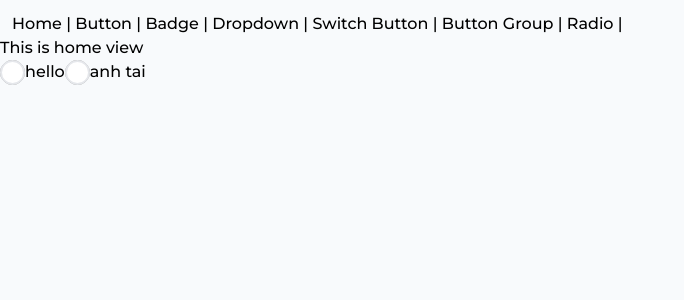
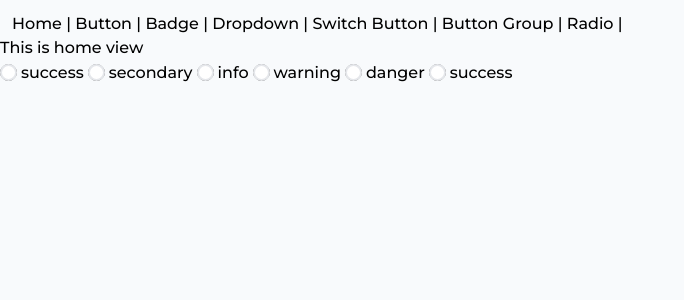
Before and after one commit to quachthientai/vuez-component-library, a Vue app: page /radio in a window 1280 px wide. Shown: the top 300 px of the page, without its empty margins (0-684 px from the left). Built offline with nearby package versions, Linux system fonts and the light colour scheme; a web font is replaced by a local one.

Commit message:
Finish forms/radio

```diff
--- a/src/assets/scss/components/Forms/_radio.scss
+++ b/src/assets/scss/components/Forms/_radio.scss
@@ -8,29 +8,34 @@ $disabled:#D9D9D9;
 
 @layer base{
     .radio {
-        @apply relative w-[25px] h-[25px] cursor-pointer;
+        @apply relative w-[17px] h-[17px] cursor-pointer;
 
         &::before{
             content: '';
-            @apply w-[25px] h-[25px] absolute rounded-full  border-2 bg-white;
+            @apply w-[17px] h-[17px] absolute rounded-full  border-2 bg-white;
 
         }
 
         &::after{
             content: '';
-            @apply w-[15px] h-[15px] absolute rounded-full bg-primary-500 top-[5px] left-[5px] opacity-0;
+            @apply w-[8px] h-[8px] absolute rounded-full bg-primary-500 top-[4.5px] left-[4.5px] opacity-0;
         }
 
         &:checked{
             + &:after{
-                @apply opacity-100;
+                @apply opacity-100 transition-all duration-300;
             }
 
             + &::before{
-                @apply border-primary-500  transition-all duration-100;
+                @apply border-primary-500  transition-all duration-300;
             }
         }
 
+        &:focus{
+            +&::before{
+                @apply ring-1 ring-offset-1 ring-primary-500 transition-all duration-300;
+            }
+        }
 
 
 
@@ -49,6 +54,12 @@ $disabled:#D9D9D9;
                     @apply border-#{$variant}-500;
                 }
             }
+
+            &:focus{
+                + &::before{
+                    @apply ring-#{$variant}-500;
+                }
+            }
         }
     }
 }
--- a/src/components/Forms/Radio.vue
+++ b/src/components/Forms/Radio.vue
@@ -27,13 +27,13 @@
 </script>
 
 <template>
-    <label class="inline-flex">
+    <label class="inline-flex align-middle">
         <input :class=[radioClass] name="radio" :id=[radioID] type="radio" :value=[radioValue]>
-        <span class="h-[25px] inline-flex align-middle">
+    </label>
+    <span class="ml-1 mr-1 align-middle">
             <label>{{ radioValue }}</label>
-        </span>
+    </span>
 
-    </label>
 
 
 
--- a/src/views/RadioView.vue
+++ b/src/views/RadioView.vue
@@ -12,8 +12,12 @@
 <template>
    <div>This is home view</div>
 
-   <Radio radioClass="radio radio-success" radioValue="hello"></Radio>
-   <Radio radioClass="radio radio-info" radioValue="anh tai"></Radio>
+   <Radio radioClass="radio radio-primary" radioValue="success"></Radio>
+   <Radio radioClass="radio radio-secondary" radioValue="secondary"></Radio>
+   <Radio radioClass="radio radio-info" radioValue="info"></Radio>
+   <Radio radioClass="radio radio-warning" radioValue="warning"></Radio>
+   <Radio radioClass="radio radio-danger" radioValue="danger"></Radio>
+   <Radio radioClass="radio radio-success" radioValue="success"></Radio>
 
 
 
```
